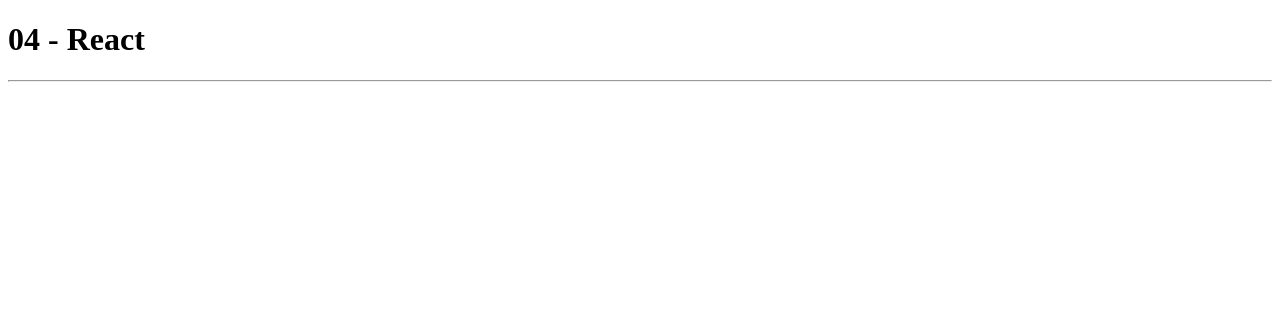
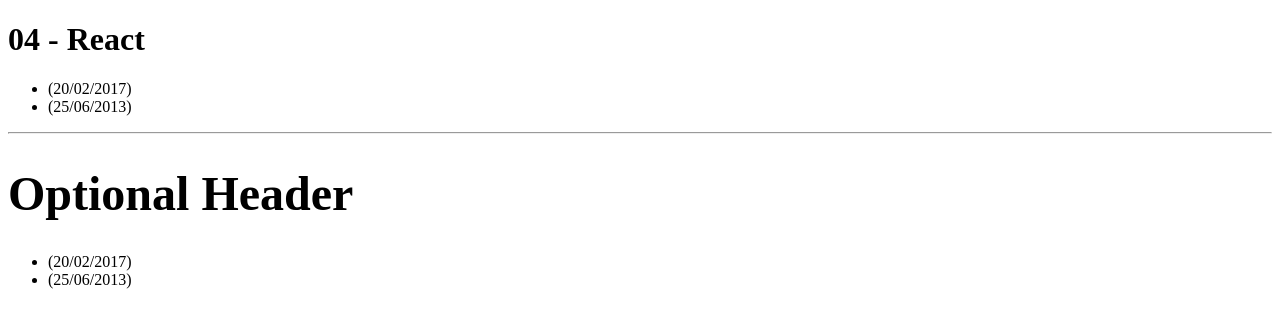
Before and after one commit to mediastream/mediastream-challenge, a Next.js app in the folder 04-react/: page / in a window 1280 px wide. Shown: the top 328 px of the page. Built offline with nearby package versions, Linux system fonts and the light colour scheme.

Commit message:
10082021 1026
10082021 1026 Dario Castro Final

```diff
--- a/04-react/pages/index.js
+++ b/04-react/pages/index.js
@@ -25,6 +25,8 @@
 `);
 
 import React from 'react';
+import PropTypes from 'prop-types';
+import Moment from 'react-moment';
 
 export default class MyApp extends React.Component {
   render() {
@@ -43,10 +45,40 @@
   }
 }
 
+class Row extends React.Component {
+  render() {
+    return (
+      <li onClick={() => alert(this.props.index)}>
+        <Moment format="(DD/MM/YYYY)">
+          {this.props.date}
+        </Moment>
+      </li>
+    );
+  }
+}
 
 class List extends React.Component {
   // TODO
   render() {
-    return null;
+    return (
+      <div>
+        <h2>{this.props.children}</h2>
+        <ul>
+          {this.props.dates.map((date, index) => {
+            return <Row date={date} index={index} key={index}/>
+          })}
+        </ul>
+      </div>
+    );
   }
 }
+
+Row.propTypes = {
+  date: PropTypes.string,
+  index: PropTypes.number
+}
+
+
+List.propTypes = {
+  dates: PropTypes.array
+};
```
Also changed, not shown: package.json (+8 -4 lines), 2 other files (tests, documents, lock files or other folders).
